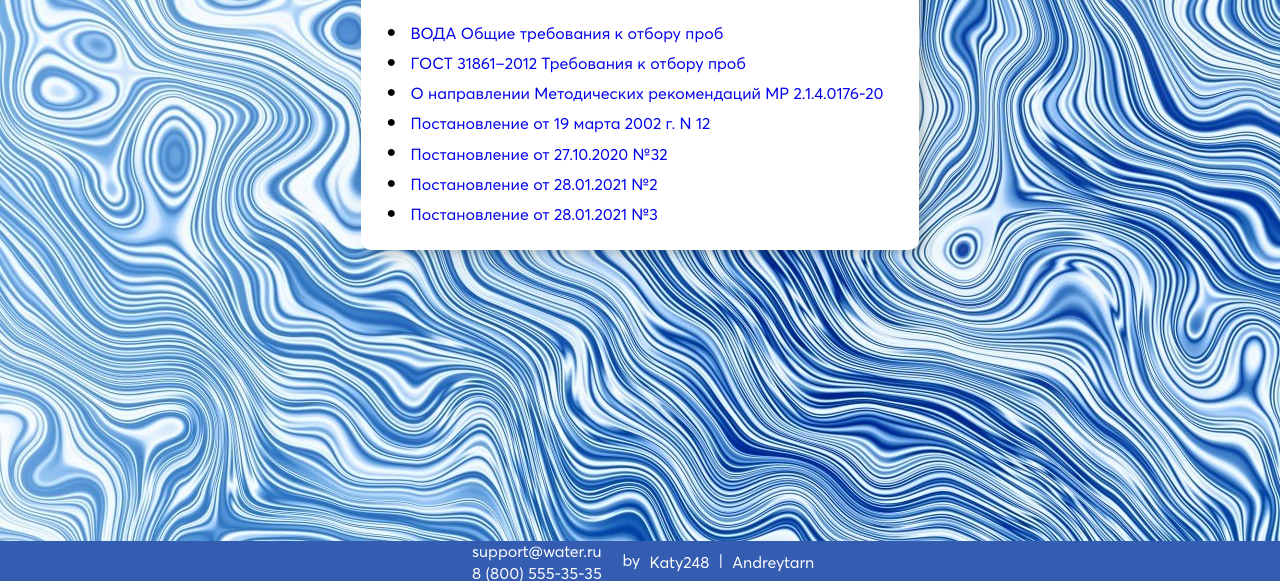
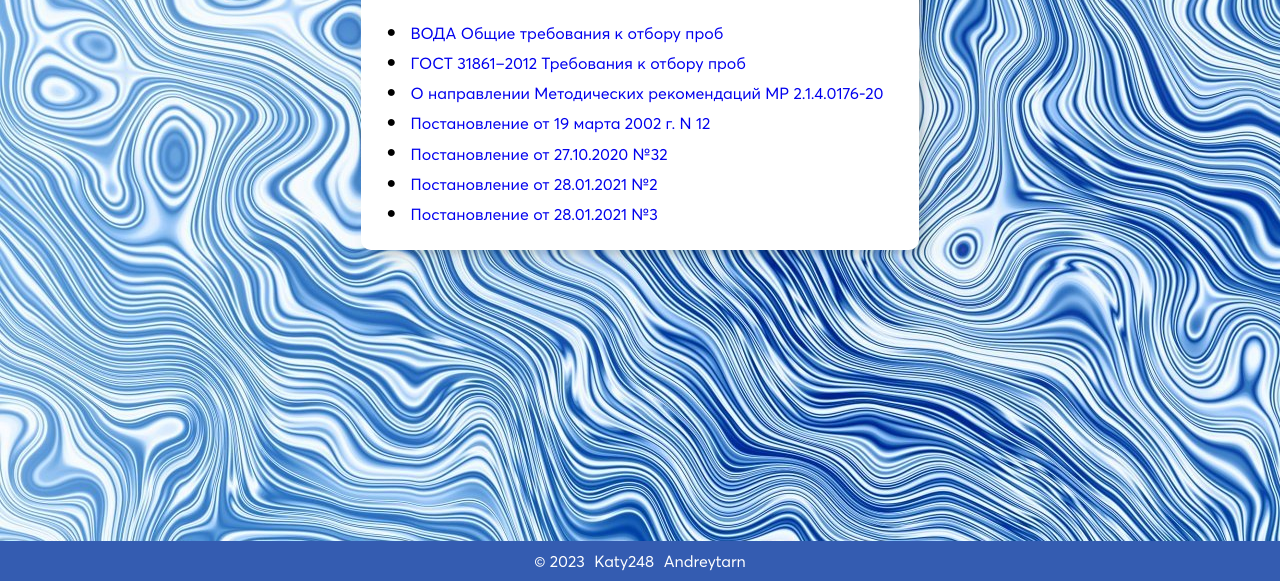
Before and after one commit to Andreytarn/sait, a website: page pages/documents.html in a window 1280 px wide. Shown: the part 219-800 px from the top of the page. Drawn offline with Linux system fonts and the light colour scheme; a web font is replaced by a local one.

Commit message:
Footer приведен в порядок

```diff
--- a/pages/documents.html
+++ b/pages/documents.html
@@ -71,18 +71,9 @@
     </main>
 
     <footer class="footer">
-
-        <ul class="navbar-nav">
-            <li><a class="nav-link" href="#">support@water.ru</a></li>
-            <li><a class="nav-link" href="#">8 (800) 555-35-35</a></li>
-        </ul>
-
-        <span class="text-secondary">
-            by
-            <a class="link-secondary" href="https://github.com/Katy248" target="_blank"> Katy248</a>
-            |
-            <a class="link-secondary" href="https://github.com/Andreytarn" target="_blank">Andreytarn</a>
-        </span>
+        <a class="text-secondary">© 2023</a>
+        <a class="link-secondary" href="https://github.com/Katy248" target="_blank">Katy248</a>
+        <a class="link-secondary" href="https://github.com/Andreytarn" target="_blank">Andreytarn</a>
     </footer>
 </body>
 
```
Also changed, not shown: index.html (+0 -8 lines), pages/metrology.html (+3 -12 lines).
